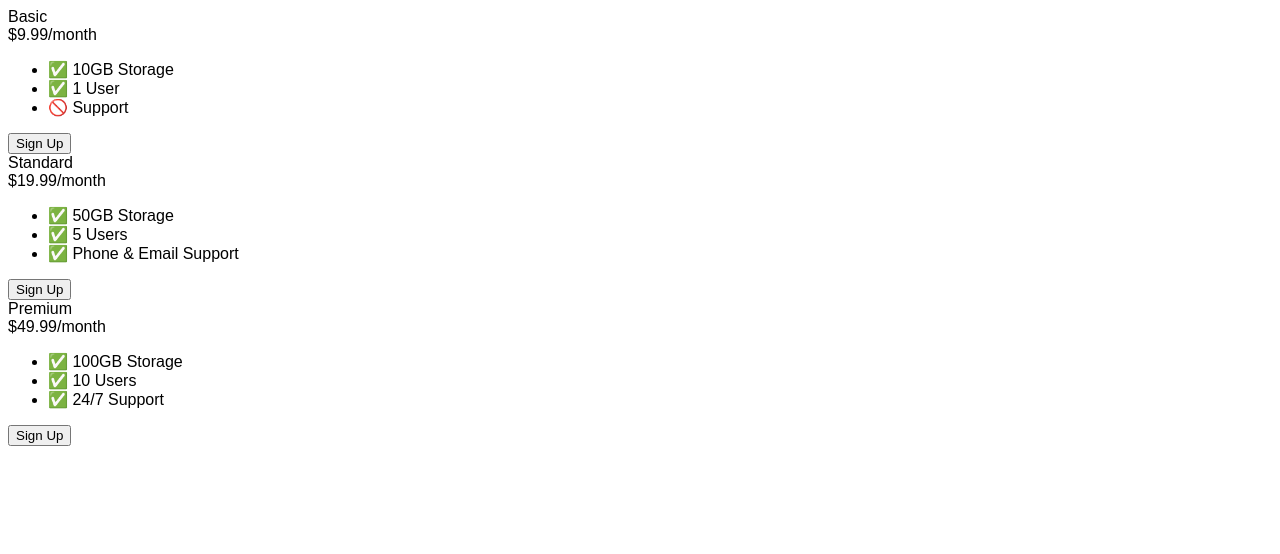
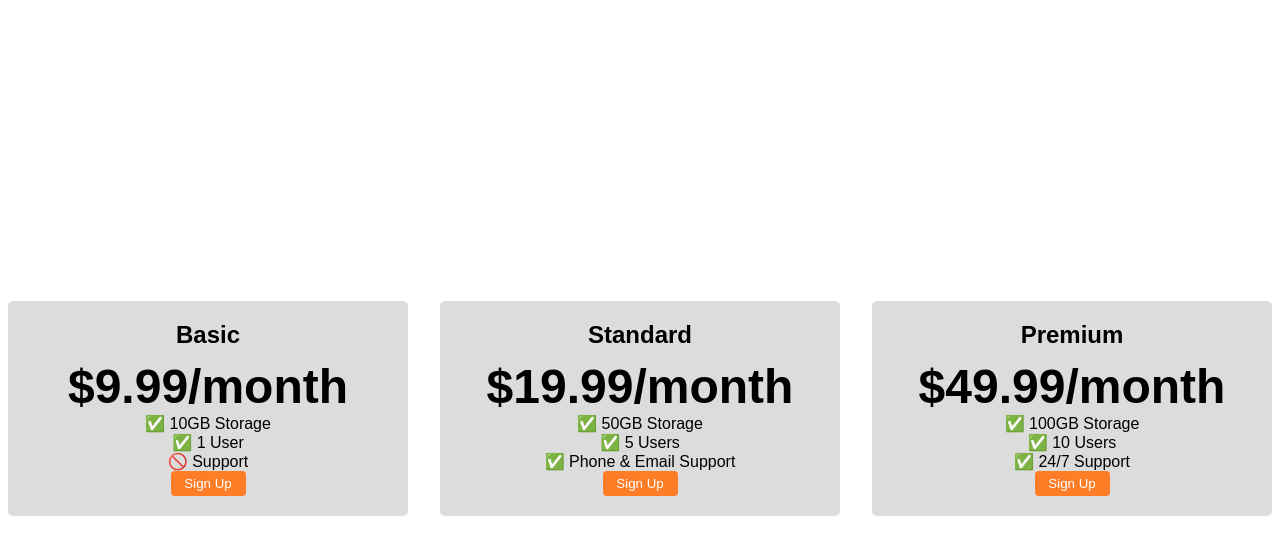
Before and after one commit to hinesem/Complete-2023-Web-Development-Bootcamp, a plain HTML site: page 9.4 Flexbox Pricing Table Project/index.html in a window 1280 px wide. Drawn offline with Linux system fonts and the light colour scheme; a web font is replaced by a local one.

Commit message:
completed section 9, lesson 58 pricing table

```diff
--- /dev/null
+++ b/9.4 Flexbox Pricing Table Project/index.css
@@ -0,0 +1,78 @@
+.pricing-container {
+  display: flex;
+  justify-content: center;
+  /* margin: 5px; */
+  /* align-items: center; */
+  align-items: center;
+  height: 100vh;
+  gap: 2rem;
+}
+
+.pricing-plan {
+  /* border: 2px; */
+  /* margin: 10px; */
+  /* display: flex; */
+  /* flex-direction: column;
+  justify-content: center;
+  align-items: center; */
+  /* width: 260px;
+  height: 260px; */
+  flex: 1;
+  max-width: 400px;
+  padding: 20px;
+  border-radius: 5px;
+  background-color: rgb(220, 220, 220);
+  text-align: center;
+
+
+}
+
+.plan-title {
+  /* font-size: smaller;
+  font-style: bold;
+  font-weight: bold;
+  margin-bottom: 10px; */
+
+  font-size: 24px;
+  font-weight: bold;
+  margin-bottom: 10px;
+}
+
+.plan-price {
+  /* text-align: center; */
+  /* font-size: x-large; */
+
+  font-size: 48px;
+  font-style: bold;
+  font-weight: bold;
+}
+
+ul {
+  list-style-type: none;
+}
+
+.plan-features {
+  /* margin: 10px; */
+  padding: 0px;
+  margin: 0px;
+}
+
+.plan-button {
+  width: 75px;
+  color: white;
+  background-color: rgb(255, 125, 39);
+  border-radius: 4px;
+  border: none;
+  padding: 5px;
+}
+
+@media (max-width: 1250px) {
+  .pricing-container {
+    /* display: block;
+  justify-content: center;
+  align-items: center; */
+
+    flex-direction: column;
+    height: 100%;
+  }
+}
--- a/9.4 Flexbox Pricing Table Project/index.html
+++ b/9.4 Flexbox Pricing Table Project/index.html
@@ -6,6 +6,7 @@
   <link rel="preconnect" href="https://fonts.googleapis.com">
   <link rel="preconnect" href="https://fonts.gstatic.com" crossorigin>
   <link href="https://fonts.googleapis.com/css2?family=Sono:wght@400;700&display=swap" rel="stylesheet">
+  <link rel="stylesheet" type="text/css" href="index.css"/>
   <style>
     body {
       font-family: 'Sono', sans-serif;
```
